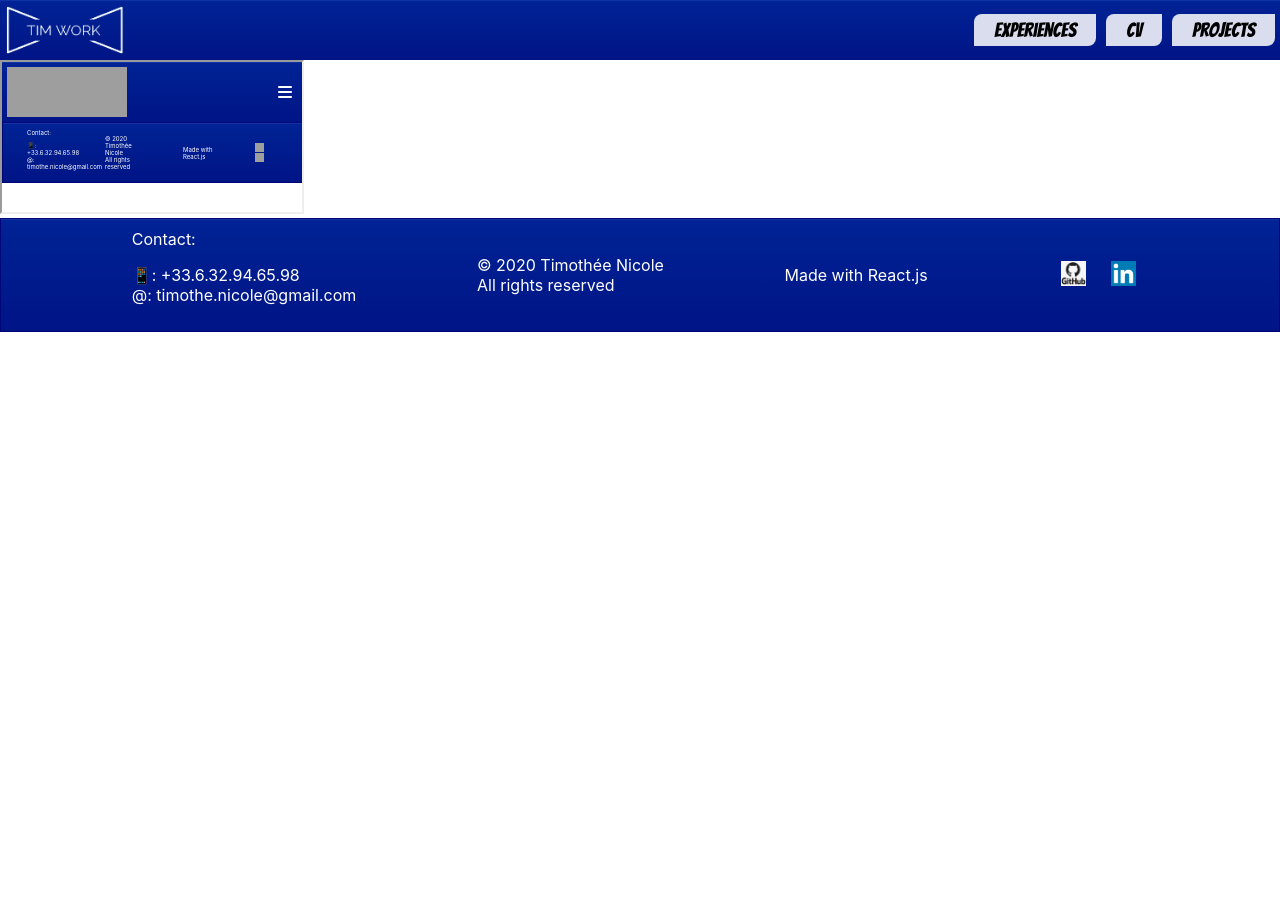
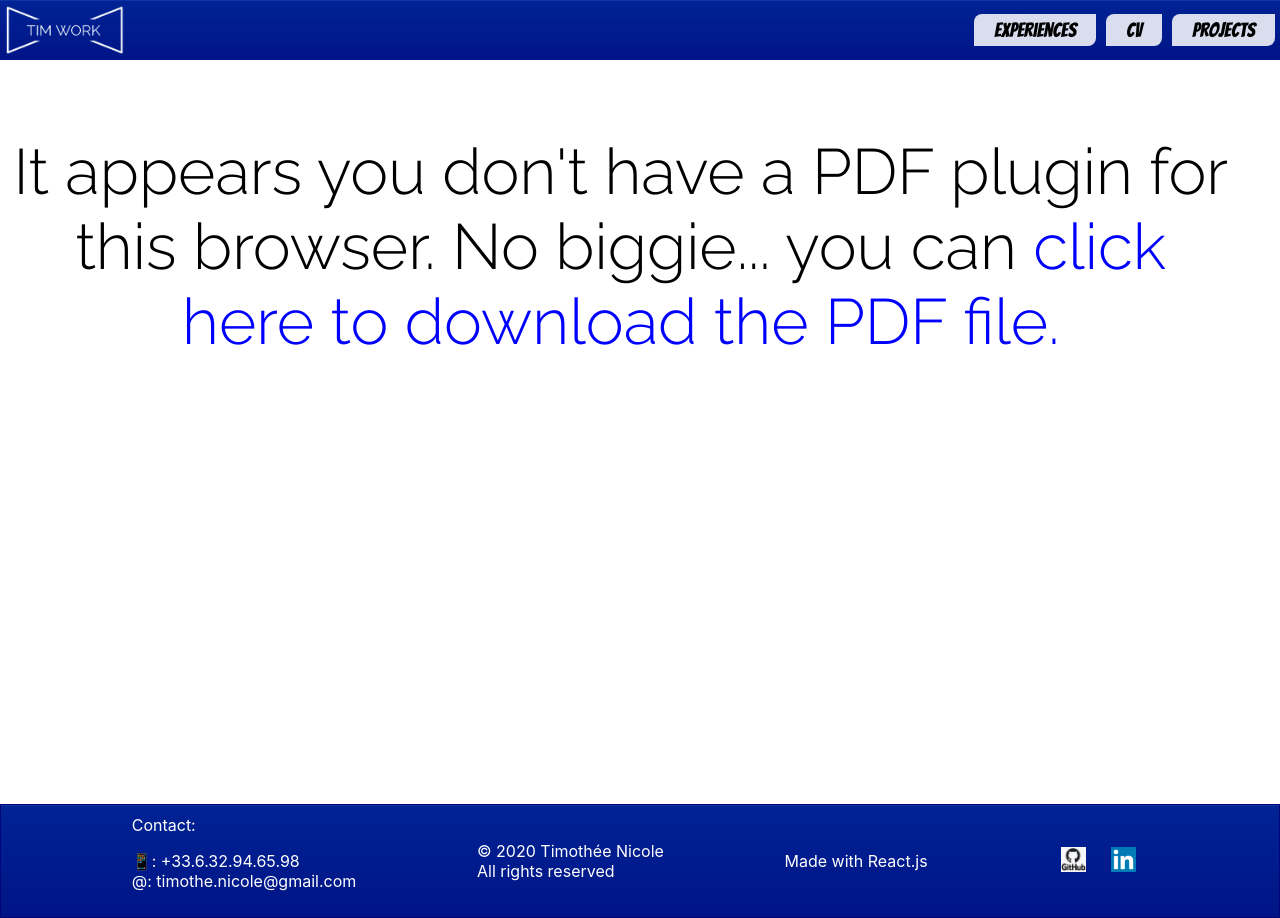
Before and after one commit to timothee-nicole/portfolio, a React (Create React App) app: page /cv in a window 1280 px wide. Before the commit the page ends 800 px from the top, so only its background shows below. Built offline with nearby package versions, Linux system fonts and the light colour scheme; a web font is replaced by a local one.

Commit message:
last commit before deployment

```diff
--- a/src/Components/NavMain.jsx
+++ b/src/Components/NavMain.jsx
@@ -5,12 +5,6 @@ import '../styles/nav.css'
 export default function NavMain() {
     const [isMobile, setIsMobile] = useState(window.innerWidth <= 1000);
 
-
-    useEffect(() => {
-        console.log('toto')
-        return () => {
-        }
-    })
 
 
     function handleMenu() {
@@ -24,15 +18,15 @@ export default function NavMain() {
            <NavLink exact to="/"><div className="logo"><img src="./images/logo.png" alt="logo" /></div></NavLink>
             <div className="nav">
                 {isMobile ? <div onClick={handleMenu}><i class="fas fa-bars" style={{color: "white", marginRight: "10px"}}></i>
-                </div> : <><div className="nav-link"><NavLink exact to="/experience">Experiences</NavLink></div>
-                <div className="nav-link"><NavLink exact to="/cv">CV</NavLink></div>
-                <div className="nav-link"><NavLink exact to="/project">Projects</NavLink></div></>}
+                </div> : <><div className="nav-link" ><NavLink exact to="/experience">Experiences</NavLink></div>
+                <div className="nav-link" ><NavLink exact to="/cv">CV</NavLink></div>
+                <div className="nav-link" ><NavLink exact to="/project">Projects</NavLink></div></>}
             </div>
         </div>
         <section id="phone-menu" className="hidden">
-            <li><NavLink exact to="/experience">Experiences</NavLink></li>
-            <li><NavLink exact to="/cv">CV</NavLink></li>
-            <li><NavLink exact to="/project">Projects</NavLink></li>
+            <li><NavLink exact to="/experience" onClick={handleMenu}>Experiences</NavLink></li>
+            <li><NavLink exact to="/cv" onClick={handleMenu}>CV</NavLink></li>
+            <li><NavLink exact to="/project" onClick={handleMenu}>Projects</NavLink></li>
         </section>
         </>
     )
--- a/src/Pages/Cv.jsx
+++ b/src/Pages/Cv.jsx
@@ -3,8 +3,12 @@ import '../styles/cv.css'
 
 export default function Cv() {
     return (
-        <div className="resp-container">
-            <iframe className="resp-iframe" src="./images/resume.pdf" />
+        <div className="cv-container">
+            <object data="./images/resume.pdf" type="application/pdf" width="100%" height="800px">
+                <p>It appears you don't have a PDF plugin for this browser.
+                No biggie... you can <a href="./images/resume.pdf" download>click here to
+                download the PDF file.</a></p>
+            </object>
         </div>
     )
 }
--- a/src/styles/cv.css
+++ b/src/styles/cv.css
@@ -1,17 +1,18 @@
-.container {
-    position: relative;
-    overflow: hidden;
-    width: 100%;
-    padding-top: 7à.25%; /* 16:9 Aspect Ratio (divide 9 by 16 = 0.5625) */
-  }
+@import url('https://fonts.googleapis.com/css2?family=Raleway:wght@300&display=swap');
 
-  /* Then style the iframe to fit in the container div with full height and width */
-  .responsive-iframe {
-    position: absolute;
-    top: 0;
-    left: 0;
-    bottom: 0;
-    right: 0;
-    width: 100%;
-    height: 100%;
-  }
+.cv-container {
+    height: 85vh;
+    width: 97vw;
+}
+
+.cv-container p {
+    padding: 10px;
+    text-align: center;
+    font-family: 'Raleway', sans-serif;
+    font-size: 5vw;
+
+}
+.cv-container p a {
+    color: blue;
+    text-decoration: none;
+}
--- a/src/styles/nav.css
+++ b/src/styles/nav.css
@@ -105,7 +105,7 @@
         padding: 2px 5px;
         font-family: 'Bangers', cursive;
         position: relative;
-        width: 100vw;
+        width: 97vw;
         z-index: 10;
         border-bottom: 1px solid #000f3f;
 
```
